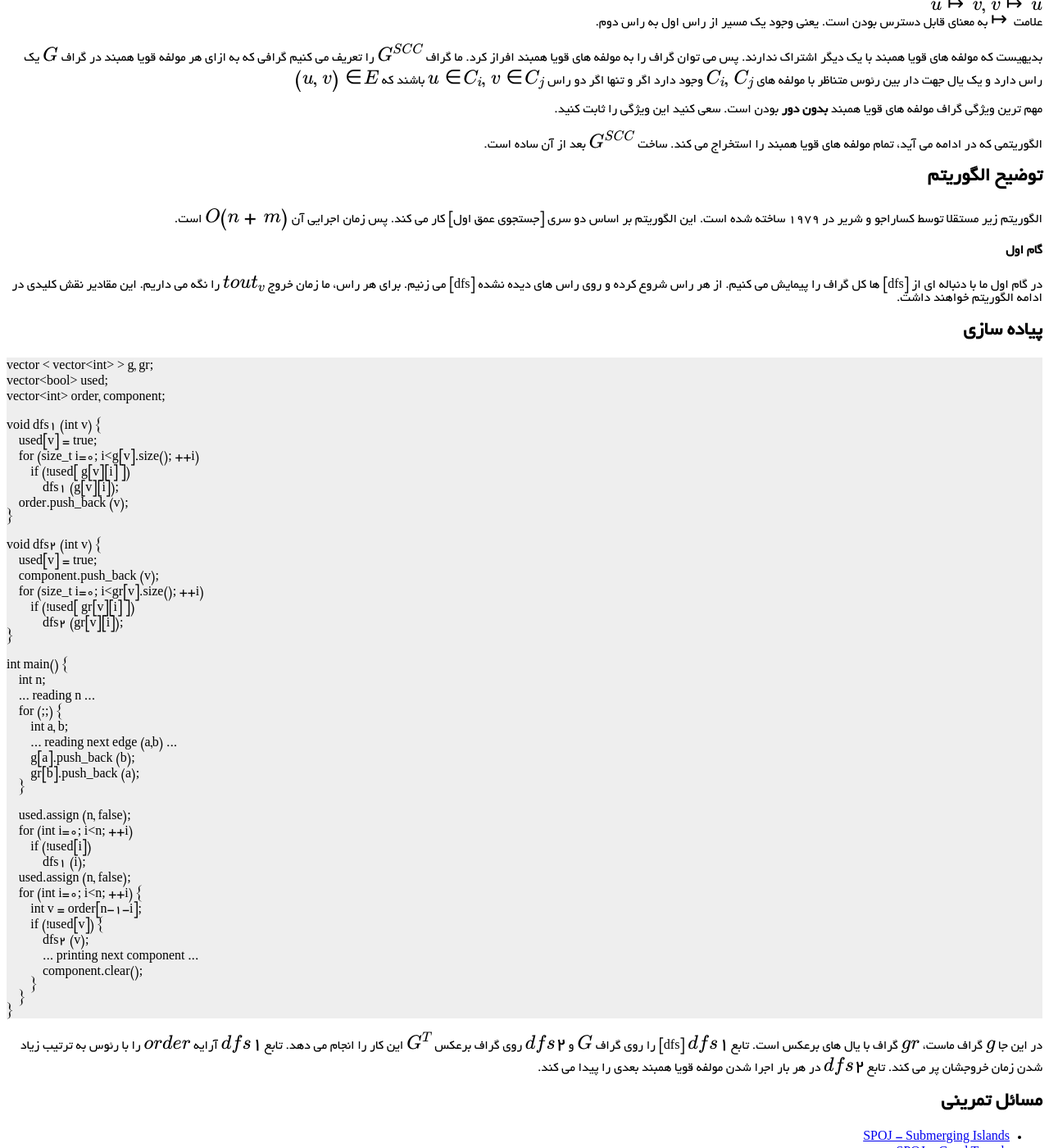
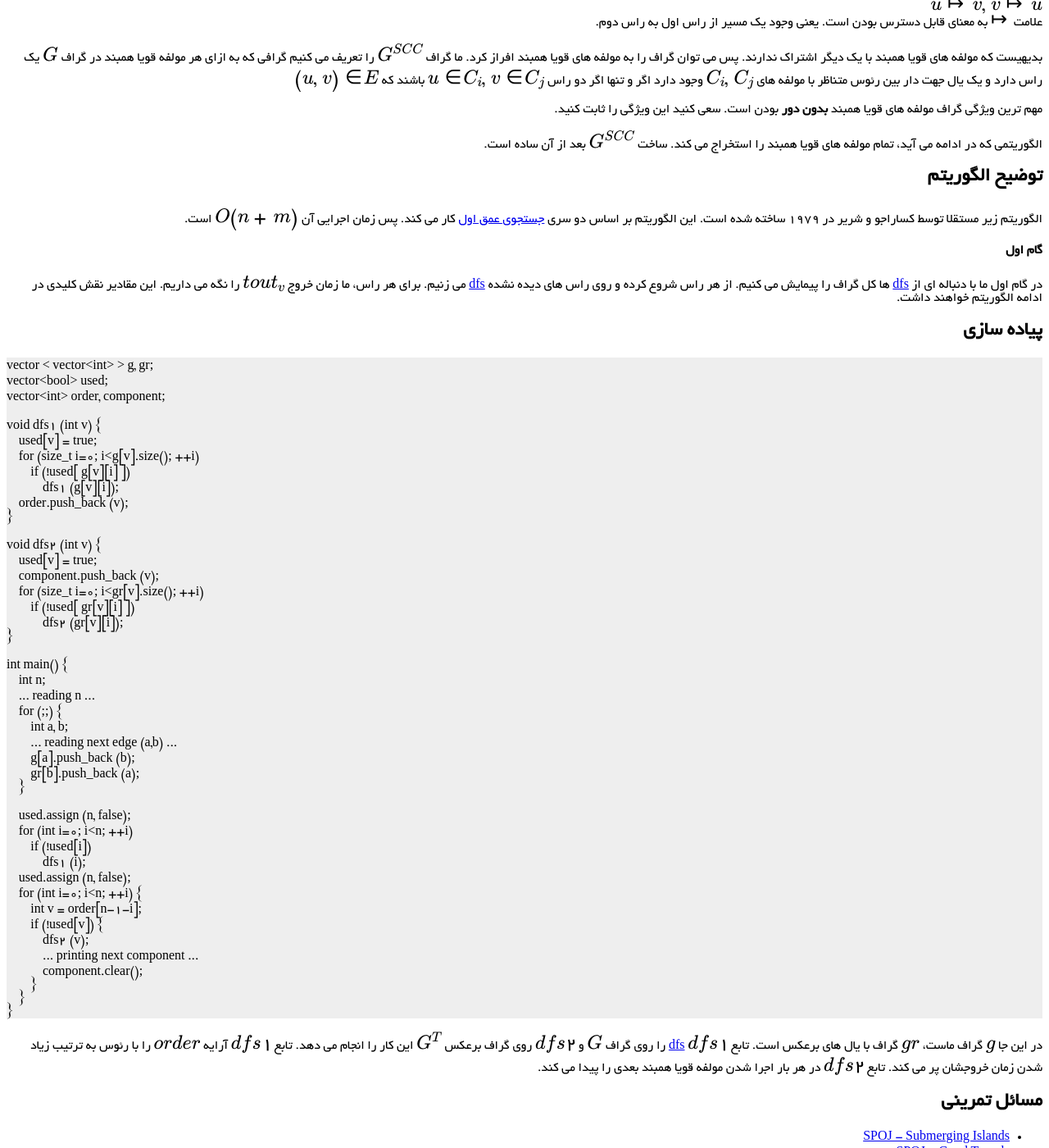
Before and after one commit to shaazzz/FarsiCP, a Jekyll site: the page built from wiki/algorithm/graph/SCC.md, in a window 1280 px wide and 1400 px high, scrolled down 210 px. Shown: the whole window at 82% size. Built offline with Jekyll 4.4.1, drawn with Linux system fonts in a browser that asks for light colours; formulas are drawn with MathJax 3; our own code applies the rules of GitHub Pages for plain Markdown files; part of the change alters nothing that is shown.

Commit message:
Update SCC.md

```diff
--- a/wiki/algorithm/graph/SCC.md
+++ b/wiki/algorithm/graph/SCC.md
@@ -109,5 +109,5 @@ int main() {
 * [Codeforces - Scheme](http://codeforces.com/contest/22/problem/E)
 * [SPOJ - Ada and Panels](http://www.spoj.com/problems/ADAPANEL/)
 
-[dfs](DFS)
-[جستجوی عمق اول](DFS)
+[dfs]:DFS
+[جستجوی عمق اول]:DFS
```
